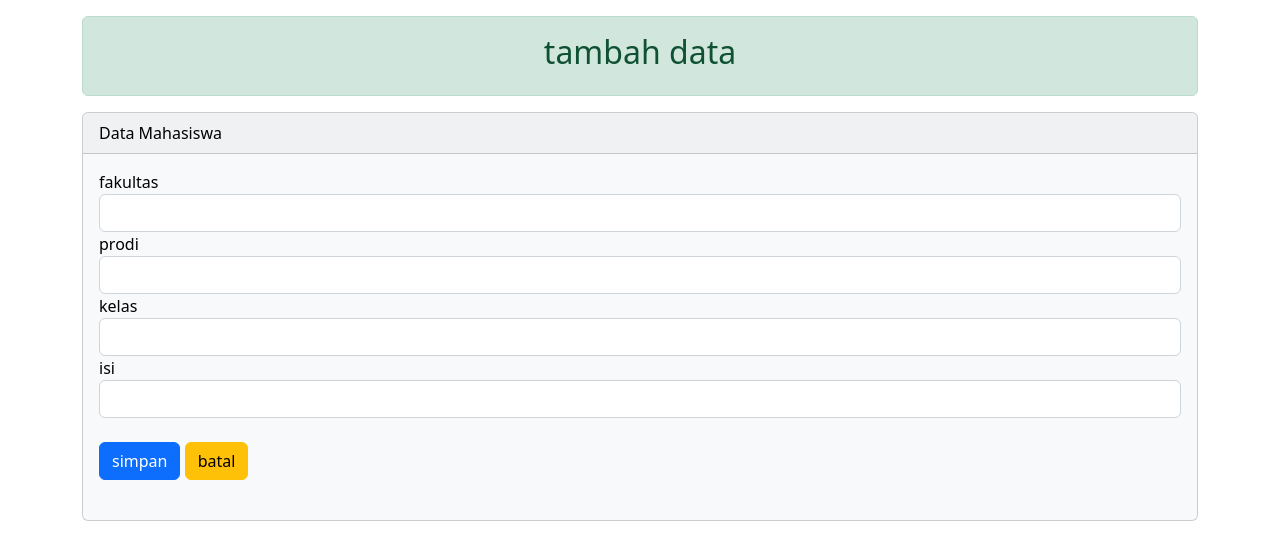
After one commit to anxz123/tugas1weblanjut, a CodeIgniter app: page /web_2001050005/index.php/kelascontrol/tambah in a window 1280 px wide. The commit adds this page. Shown: the top 560 px of the page. Run offline with CodeIgniter, Linux system fonts and the light colour scheme.

Commit message:
tugas button tambah data

```diff
--- a/application/config/config.php
+++ b/application/config/config.php
@@ -23,7 +23,7 @@ defined('BASEPATH') OR exit('No direct script access allowed');
 | a PHP script and you can easily do that on your own.
 |
 */
-$config['base_url'] = 'localhost/tugas1weblanjut/';
+$config['base_url'] = 'http://localhost/web_2001050005/';
 
 /*
 |--------------------------------------------------------------------------
--- a/application/controllers/KelasControl.php
+++ b/application/controllers/KelasControl.php
@@ -19,4 +19,25 @@ class KelasControl extends CI_Controller
         $data['isi'] = $this->KelasModel->getdb();
         $this->load->view('KelasView', $data);
     }
+    public function tambah()
+    {
+        return  $this->load->view('KelasTambah');
+    }
+    public function prosestambah()
+    {
+        $fakultas = $this->input->POST("txtfakultas");
+        $prodi = $this->input->POST("txtprodi");
+        $kelas = $this->input->POST("txtkelas");
+        $isi = $this->input->POST("txtisi");
+
+        $data_input = [
+            'fakultas'=>$fakultas,
+            'prodi'=>$prodi,
+            'kelas'=>$kelas,
+            'isi'=>$isi
+        ];
+        $simpan = $this->KelasModel->add($data_input);
+        redirect('KelasControl/index');
+    }
+
 }
--- a/application/models/KelasModel.php
+++ b/application/models/KelasModel.php
@@ -12,4 +12,8 @@ class KelasModel extends CI_Model
     {
         return $this->db->get($this->table)->result();
     }
+    public function add($data_input)
+    {
+        $this->db->insert($this->table,$data_input);
+    }
 }
--- /dev/null
+++ b/application/views/KelasTambah.php
@@ -0,0 +1,49 @@
+<!DOCTYPE html>
+<html lang="en">
+<head>
+    <meta charset="UTF-8">
+    <meta http-equiv="X-UA-Compatible" content="IE=edge">
+    <meta name="viewport" content="width=device-width, initial-scale=1.0">
+    <link href="https://cdn.jsdelivr.net/npm/bootstrap@5.2.2/dist/css/bootstrap.min.css" rel="stylesheet">
+    <title>tambah</title>
+</head>
+<body>
+<div class="container">
+    <div class=" mt-3 mb-3 alert alert-success text-center " role="alert">
+    <h2>tambah data</h2>
+    </div>
+
+<div class="card text-bg-light mb-3" style="max-width: 100rem;">
+    <div class="card-header">Data Mahasiswa</div>
+  <div class="card-body">
+    <form action="<?=site_url('KelasControl/prosestambah')?>" method="POST">
+    <div class="form-group">
+       <label for="">fakultas</label>
+       <input type="text" name="txtfakultas" class="form-control">
+    </div>
+
+    <div class="form-group">
+       <label for="">prodi</label>
+       <input type="text" name="txtprodi" class="form-control">
+    </div>
+
+    <div class="form-group">
+       <label for="">kelas</label>
+       <input type="text" name="txtkelas" class="form-control">
+    </div>
+
+    <div class="form-group">
+       <label for="">isi</label>
+       <input type="text" name="txtisi" class="form-control">
+    </div>
+
+    <input type="submit" name="submit" value="simpan" class=" mt-4 mb-4 btn btn-primary">
+    <a href="<?=site_url('KelasControl/index')?>" class="mt-4 mb-4 btn btn-warning">batal</a>
+
+    </form>
+</div>
+    </div>
+</div>
+<script src="https://cdn.jsdelivr.net/npm/bootstrap@5.2.2/dist/js/bootstrap.bundle.min.js"></script>
+</body>
+</html>
```
Also changed, not shown: application/controllers/Asetcontrol.php (deleted, +0 -22 lines), application/models/Asetmodel.php (deleted, +0 -15 lines), application/views/KelasView.php (+6 -1 lines).
